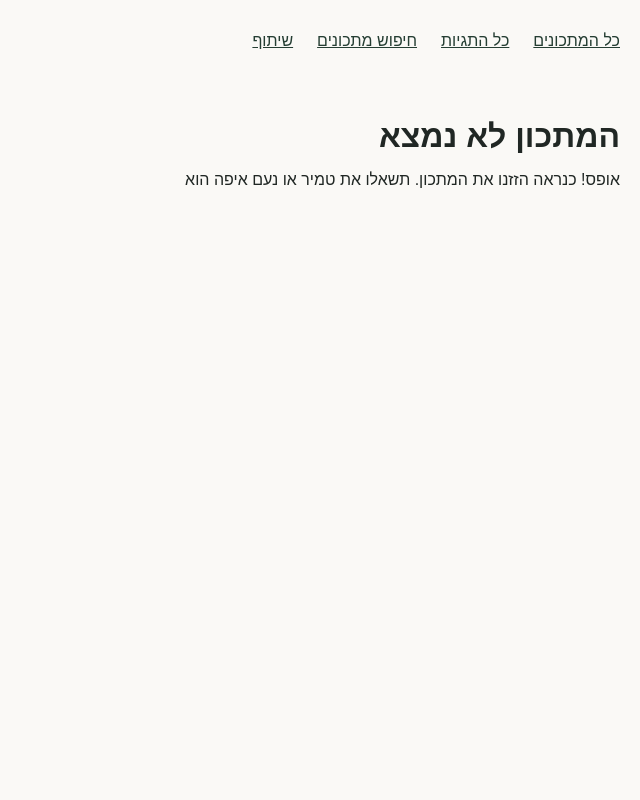
After one commit to tmr232/SeferBishul, a Python web app: template src/sefer_bishul/templates/404.html in a window 1280 px wide. The commit adds this page. Shown: the whole page, without its empty margins (640-1280 px from the left). Run offline with Jinja, Linux system fonts and the light colour scheme; the template is opened without the code that fills it: most values are stand-ins (such as "Sample title", 1, 10 or a date in 2020).

Commit message:
Add a Hebrew missing-recipe page with shared navigation
Generate a GitHub Pages 404 page whose navigation and assets resolve from nested missing URLs.

Amp-Thread-ID: https://ampcode.com/threads/T-01a21b81-723a-7400-be5b-26afd48308f3
Co-authored-by: Tamir Bahar <tamir.bahar@gmail.com>

```diff
--- a/src/sefer_bishul/ng.py
+++ b/src/sefer_bishul/ng.py
@@ -372,6 +372,10 @@ def build_book(source: Path, images: Path, output: Path, site_url: str = SITE_UR
     (output / "search.html").write_text(
         get_env().get_template("search.html").render(), encoding="utf-8"
     )
+    (output / "404.html").write_text(
+        get_env().get_template("404.html").render(root_prefix=site.path.rstrip("/")),
+        encoding="utf-8",
+    )
 
     tagged_recipes: dict[str, list[RecipeInfo]] = defaultdict(list)
     for recipe in recipe_info:
--- /dev/null
+++ b/src/sefer_bishul/templates/404.html
@@ -0,0 +1,19 @@
+<!doctype html>
+<html lang="he" dir="rtl">
+  <head>
+    <meta charset="UTF-8" />
+    <meta name="viewport" content="width=device-width, initial-scale=1" />
+    <title>המתכון לא נמצא — ספר המתכונים של נמיר</title>
+    {% include 'pwa.html' %}
+    <link rel="stylesheet" href="{{ root_prefix }}/static/tags.css" />
+  </head>
+  <body class="tag-browser">
+    <header class="tag-header">
+      {% include 'navigation.html' %}
+    </header>
+    <main class="tag-header">
+      <h1>המתכון לא נמצא</h1>
+      <p>אופס! כנראה הזזנו את המתכון. תשאלו את טמיר או נעם איפה הוא</p>
+    </main>
+  </body>
+</html>
--- /dev/null
+++ b/src/sefer_bishul/templates/navigation.html
@@ -0,0 +1,6 @@
+<nav class="recipe-nav" aria-label="ניווט ראשי">
+    <a href="{{ root_prefix }}/index.html">כל המתכונים</a>
+    <a href="{{ root_prefix }}/tags.html">כל התגיות</a>
+    <a href="{{ root_prefix }}/search.html">חיפוש מתכונים</a>
+    {% if page_url %}<a id="share-link" href="{{ page_url }}">שיתוף</a>{% endif %}
+</nav>
```
Also changed, not shown: src/sefer_bishul/templates/recipe.html (+1 -6 lines), tests/test_pwa.py (+20 -1 lines), tests/test_tags.py (+6 -7 lines).
